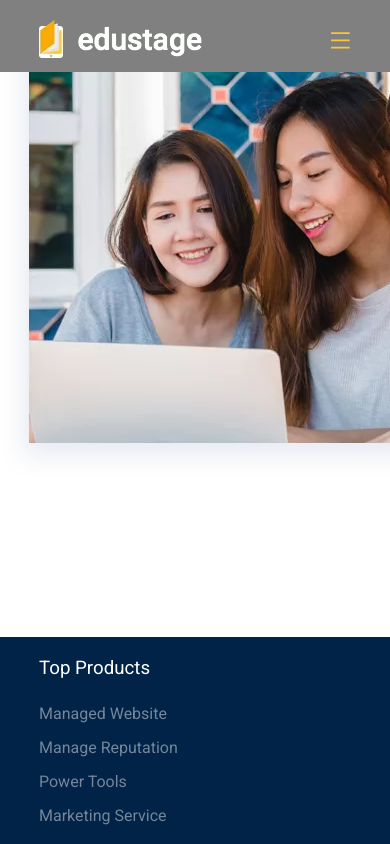
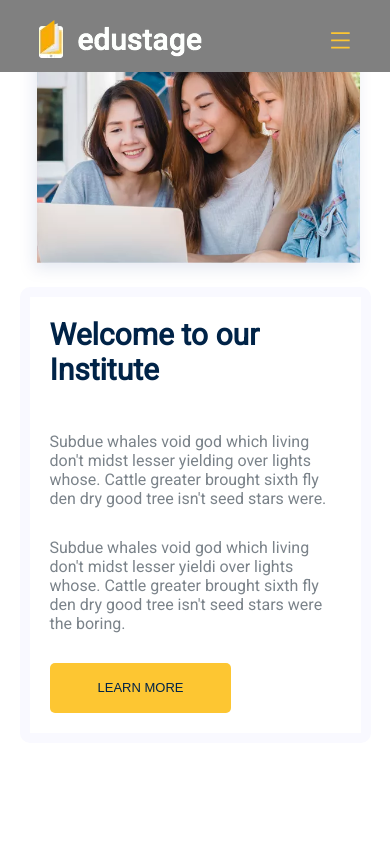
Before and after one commit to ismoiljondev/edu, a Next.js app: page /about in a window 390 px wide. Built offline with nearby package versions, Linux system fonts and the light colour scheme.

Commit message:
about page

```diff
--- a/src/pages/about/index.tsx
+++ b/src/pages/about/index.tsx
@@ -1,5 +1,6 @@
-import { AboutCard } from "@/sections";
+import { AboutCard, Client, Feature } from "@/sections";
 import Head from "next/head";
+import style from "./style/style.module.scss";
 export default function About() {
   return (
     <>
@@ -9,7 +10,33 @@ export default function About() {
         <meta name="viewport" content="width=device-width, initial-scale=1" />
         <link rel="icon" href="/favicon.ico" />
       </Head>
-      <AboutCard />
+      <div className={style.sections}>
+        <div className={style.container}>
+          <AboutCard />
+        </div>
+        <div className={style.feature}>
+          <div className={style.container}>
+            <div className={style.container__title}>
+              <h2 style={{ color: "white" }}>Awesome Feature</h2>
+              <p>
+                Replenish man have thing gathering lights yielding shall you
+              </p>
+            </div>
+            <Feature />
+          </div>
+        </div>
+        <div className={style.clients}>
+          <div className={style.container}>
+            <div className={style.container__title}>
+              <h2>Awesome Feature</h2>
+              <p>
+                Replenish man have thing gathering lights yielding shall you
+              </p>
+            </div>
+            <Client />
+          </div>
+        </div>
+      </div>
     </>
   );
 }
--- /dev/null
+++ b/src/pages/about/style/style.module.scss
@@ -0,0 +1,65 @@
+.sections {
+  display: flex;
+  flex-direction: column;
+  gap: 150px;
+}
+.container {
+  max-width: 1440px;
+  width: 76%;
+  margin: 0 auto;
+  display: flex;
+  flex-direction: column;
+  gap: 60px;
+}
+.feature {
+  width: 100%;
+  color: white;
+  background: rgb(0, 35, 71);
+  padding: 130px 0;
+  h2 {
+    color: white;
+  }
+}
+.container__title {
+  h2 {
+    font-size: 36px;
+    line-height: 30px;
+    font-weight: bold;
+    color: rgb(0, 35, 71);
+  }
+  p {
+    font-size: 16px;
+    margin-bottom: 0px;
+    font-style: italic;
+    color: rgb(123, 131, 138);
+  }
+  display: flex;
+  flex-direction: column;
+  gap: 20px;
+  text-align: center;
+}
+.clients {
+  margin-bottom: 100px;
+}
+@media (max-width: 1300px) {
+  .container {
+    width: 85%;
+  }
+}
+
+@media (max-width: 1100px) {
+  .container {
+    width: 90%;
+  }
+}
+
+@media (max-width: 1000px) {
+  .container {
+    width: 80%;
+  }
+}
+@media (max-width: 600px) {
+  .container {
+    width: 90%;
+  }
+}
--- a/src/pages/index.tsx
+++ b/src/pages/index.tsx
@@ -1,6 +1,7 @@
 import { Client, Course, Events, Feature, Trainer } from "@/sections";
 import Head from "next/head";
 import style from "../styles/style.module.scss";
+import Showcase from "@/components/Showcase";
 export default function Home() {
   return (
     <>
--- a/src/sections/about/style/style.module.scss
+++ b/src/sections/about/style/style.module.scss
@@ -1,8 +1,18 @@
 .card {
-  display: flex;
-  &__img &__text {
+  display: grid;
+  grid-template-columns: 1fr 1fr;
+  align-items: center;
+  justify-content: center;
+  &__img {
+    width: 100%;
+    transform: translate(10%);
+    z-index: 2;
+    img {
+      width: 100%;
+    }
+  }
+  &__text {
     position: relative;
-    z-index: 1;
     border: 10px solid rgb(249, 249, 255);
     background: rgb(255, 255, 255);
     padding: 75px 90px;
@@ -41,3 +51,38 @@
     }
   }
 }
+
+@media (max-width: 1210px) {
+  .card {
+    &__text {
+      padding: 50px;
+    }
+  }
+}
+@media (max-width: 1010px) {
+  .card {
+    grid-template-columns: 1fr;
+    &__img {
+      justify-content: center;
+      align-items: center;
+      width: auto;
+      transform: translate(0);
+      img {
+        width: auto;
+      }
+    }
+  }
+}
+
+@media (max-width: 650px) {
+  .card {
+    &__text {
+      padding: 20px;
+    }
+    &__img {
+      img {
+        width: 100%;
+      }
+    }
+  }
+}
```
